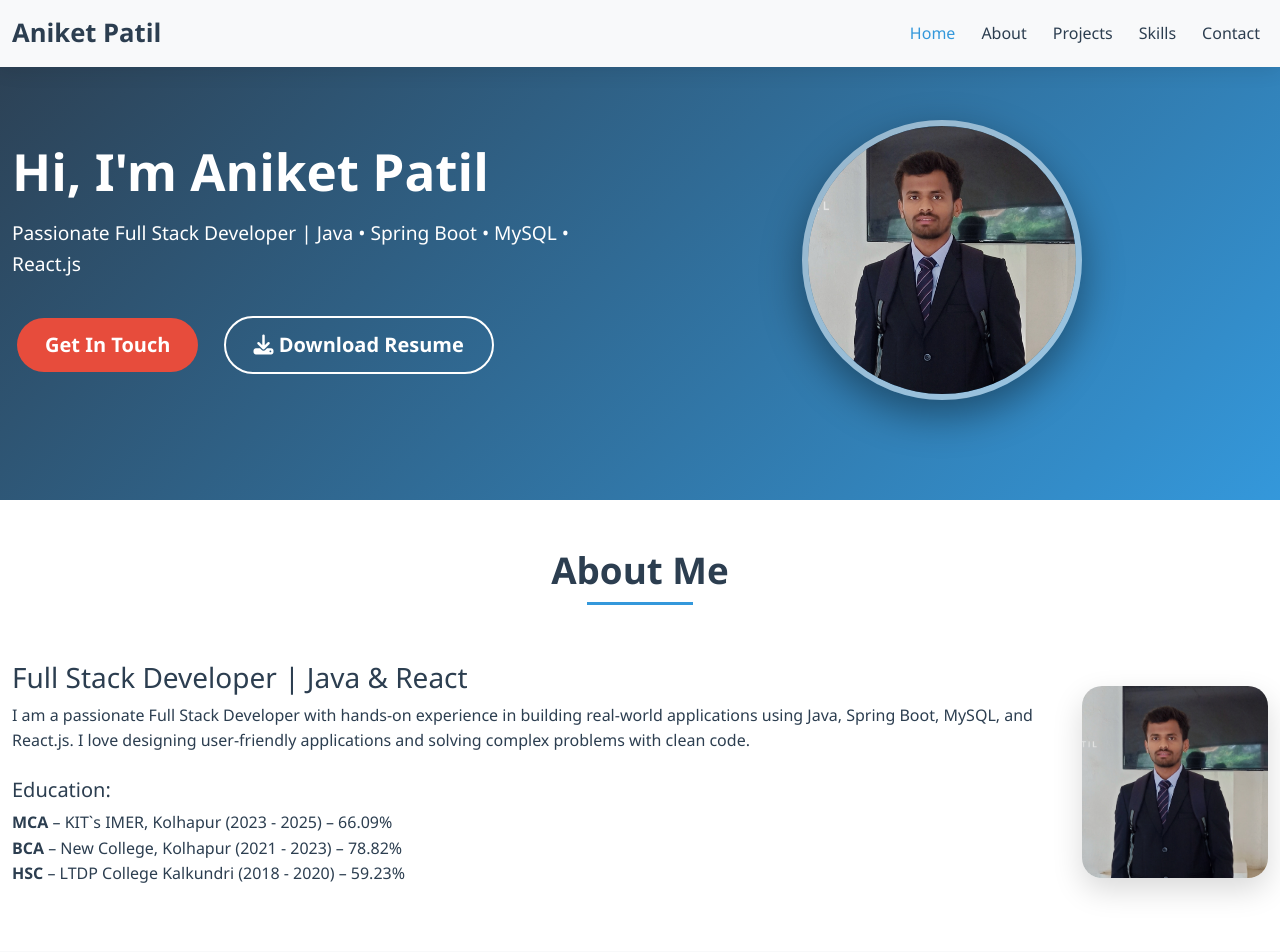
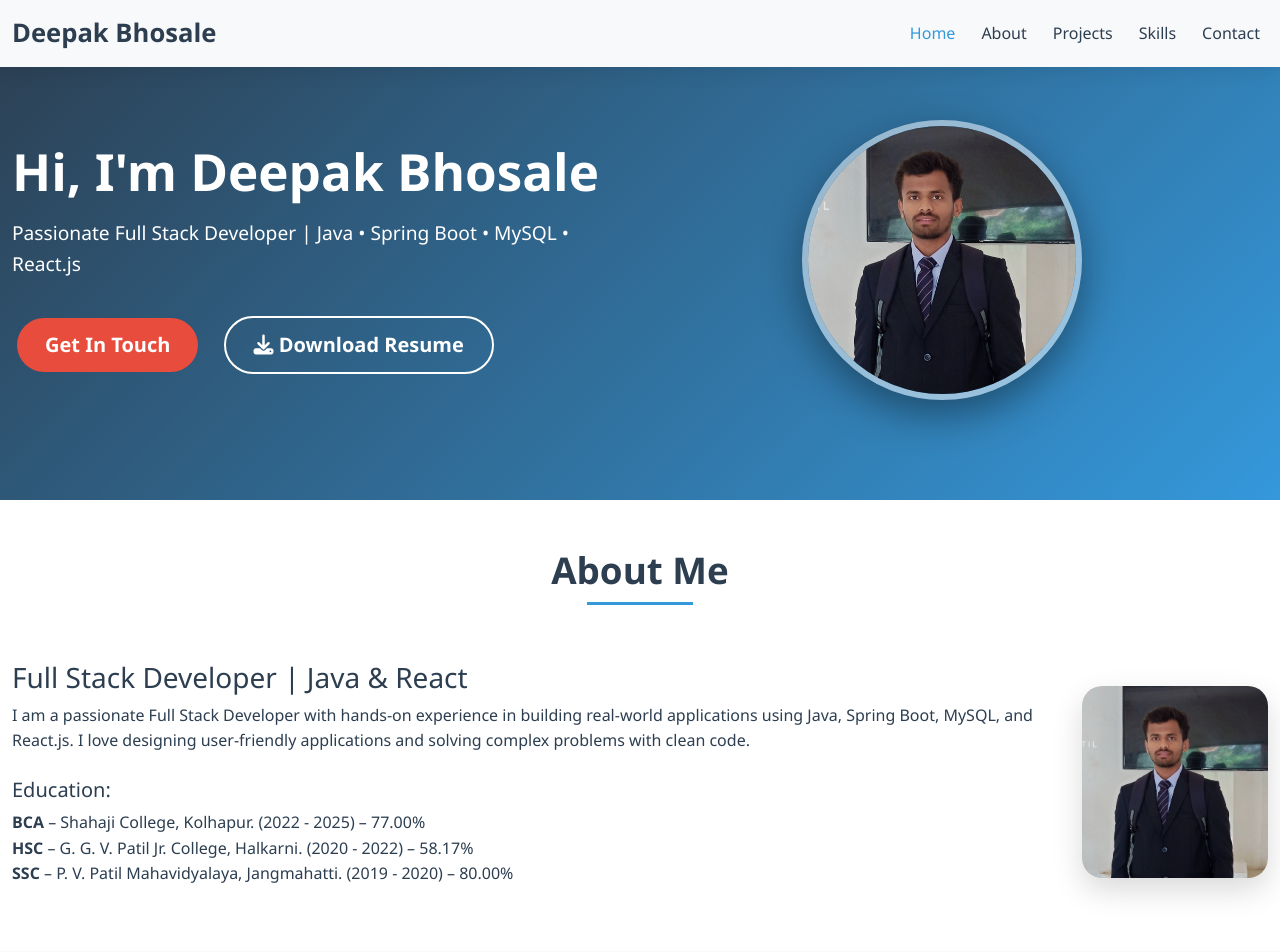
Before and after one commit to patilaniket2562m/MyPortfolio, a plain HTML site: page index.html in a window 1280 px wide. Shown: the top 952 px of the page. Drawn offline with nearby package versions, Linux system fonts and the light colour scheme.

Commit message:
Second Commit

```diff
--- a/index.html
+++ b/index.html
@@ -3,14 +3,14 @@
 <head>
   <meta charset="UTF-8">
   <meta name="viewport" content="width=device-width, initial-scale=1.0">
-  <title>Aniket Patil | Full Stack Developer Portfolio</title>
-<meta name="description" content="Portfolio of Aniket Patil - Full Stack Developer skilled in Java, Spring Boot, React.js, and MySQL. Explore my projects, skills, and resume.">
-<meta name="keywords" content="Aniket Patil, Aniket Patil Portfolio, Java Full Stack Developer, Spring Boot, React.js, MySQL, Web Developer, Software Engineer">
-<meta name="author" content="Aniket Patil">
+  <title>Deepak Bhosale | Full Stack Developer Portfolio</title>
+<meta name="description" content="Portfolio of Deepak Bhosale - Full Stack Developer skilled in Java, Spring Boot, React.js, and MySQL. Explore my projects, skills, and resume.">
+<meta name="keywords" content="Deepak Bhosale, Deepak Bhosale Portfolio, Java Full Stack Developer, Spring Boot, React.js, MySQL, Web Developer, Software Engineer">
+<meta name="author" content="Deepak Bhosale">
 <meta name="google-site-verification" content="google380330d6316d9683.html" />
 
 <!-- Open Graph (for social media previews) -->
-<meta property="og:title" content="Aniket Patil | Portfolio">
+<meta property="og:title" content="Deepak Bhosale | Portfolio">
 <meta property="og:description" content="Passionate Full Stack Developer skilled in Java, Spring Boot, MySQL, and React.js.">
 <meta property="og:image" content="https://portfolio-inky-six-89.vercel.app/MyImage.jpg">
 <meta property="og:url" content="https://portfolio-inky-six-89.vercel.app">
@@ -24,7 +24,7 @@
 <body>
   <nav class="navbar navbar-expand-lg navbar-light bg-light fixed-top">
   <div class="container">
-    <a class="navbar-brand" href="#">Aniket Patil</a>
+    <a class="navbar-brand" href="#">Deepak Bhosale</a>
     <button class="navbar-toggler" type="button" data-bs-toggle="collapse" data-bs-target="#navbarNav"
       aria-controls="navbarNav" aria-expanded="false" aria-label="Toggle navigation">
       <span class="navbar-toggler-icon"></span>
@@ -46,7 +46,7 @@
     <div class="container">
       <div class="row align-items-center">
         <div class="col-lg-6 hero-content">
-          <h1>Hi, I'm Aniket Patil</h1>
+          <h1>Hi, I'm Deepak Bhosale</h1>
           <p class="lead">Passionate Full Stack Developer | Java • Spring Boot • MySQL • React.js</p>
           <a href="#contact" class="btn btn-primary btn-lg">Get In Touch</a>
           <a href="./Aniket_Patil_Resume_Java_FullStack.pdf" class="btn btn-outline-light btn-lg ms-3" download>
@@ -74,13 +74,13 @@
           <p>I am a passionate Full Stack Developer with hands-on experience in building real-world applications using Java, Spring Boot, MySQL, and React.js. I love designing user-friendly applications and solving complex problems with clean code.</p>
           <div class="mt-4">
             <h5>Education:</h5>
-            <p><strong>MCA</strong> – KIT`s IMER, Kolhapur (2023 - 2025) – 66.09%<br>
-            <strong>BCA</strong> – New College, Kolhapur (2021 - 2023) – 78.82%<br>
-            <strong>HSC</strong> – LTDP College Kalkundri (2018 - 2020) – 59.23%</p>
+            <p><strong>BCA</strong> – Shahaji College, Kolhapur. (2022 - 2025) – 77.00%<br>
+            <strong>HSC</strong> – G. G. V. Patil Jr. College, Halkarni. (2020 - 2022) – 58.17%<br>
+            <strong>SSC</strong> – P. V. Patil Mahavidyalaya, Jangmahatti. (2019 - 2020) – 80.00%</p>
           </div>
         </div>
         <div class="about-image">
-          <img src="MyImage.jpg" alt="Aniket Patil Professional Photo">
+          <img src="MyImage.jpg" alt="Deepak Bhosale Professional Photo">
         </div>
       </div>
     </div>
@@ -177,7 +177,7 @@
   <!-- Footer -->
   <footer class="footer">
     <div class="container">
-      <p>&copy; 2025 Aniket Patil. All rights reserved.</p>
+      <p>&copy; 2025 Deepak Bhosale. All rights reserved.</p>
       <div class="social-links">
         <a href="https://github.com/patilaniket2562m"><i class="fab fa-github"></i></a>
         <a href="https://linkedin.com/in/Aniket-patil-5b6a78260"><i class="fab fa-linkedin"></i></a>
```
